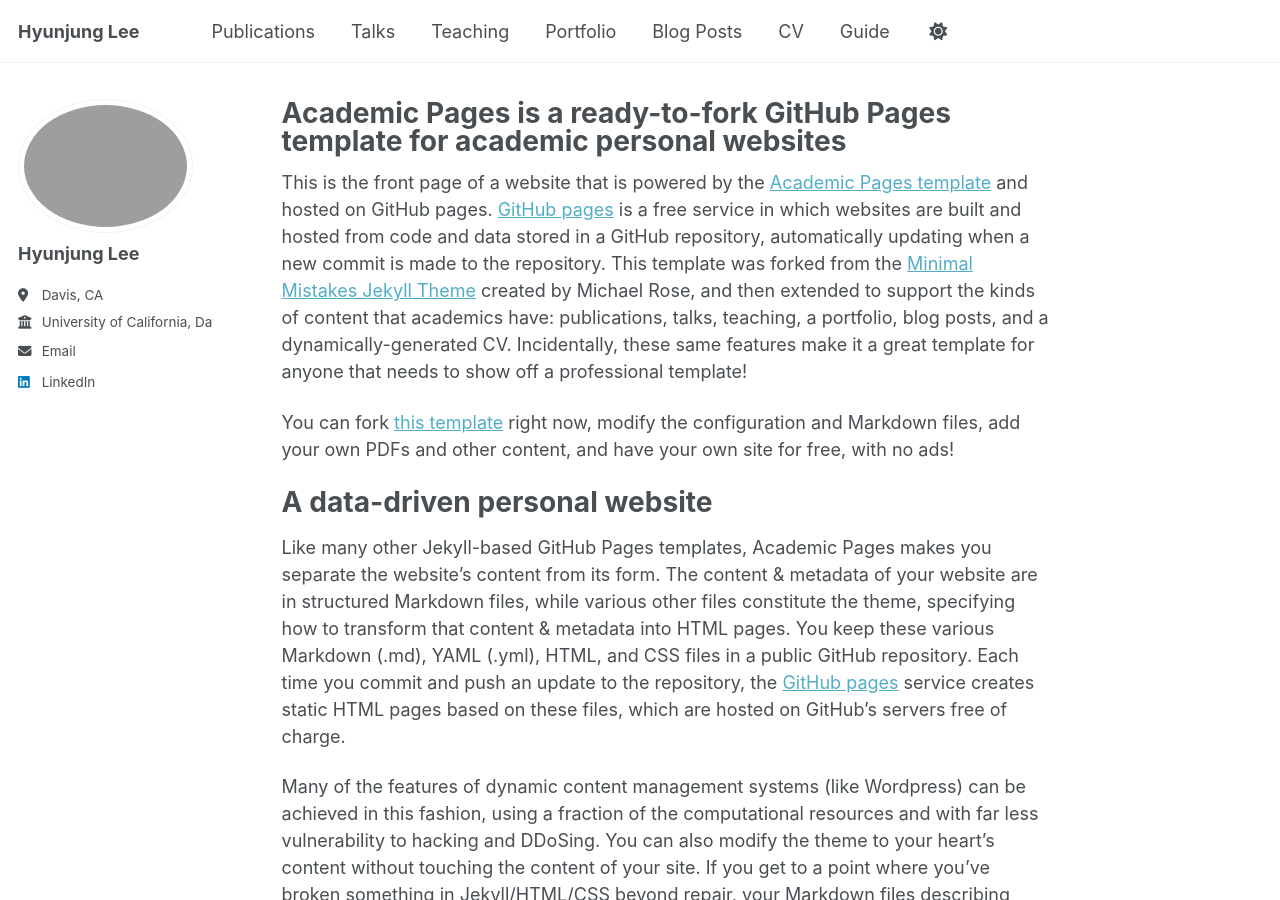
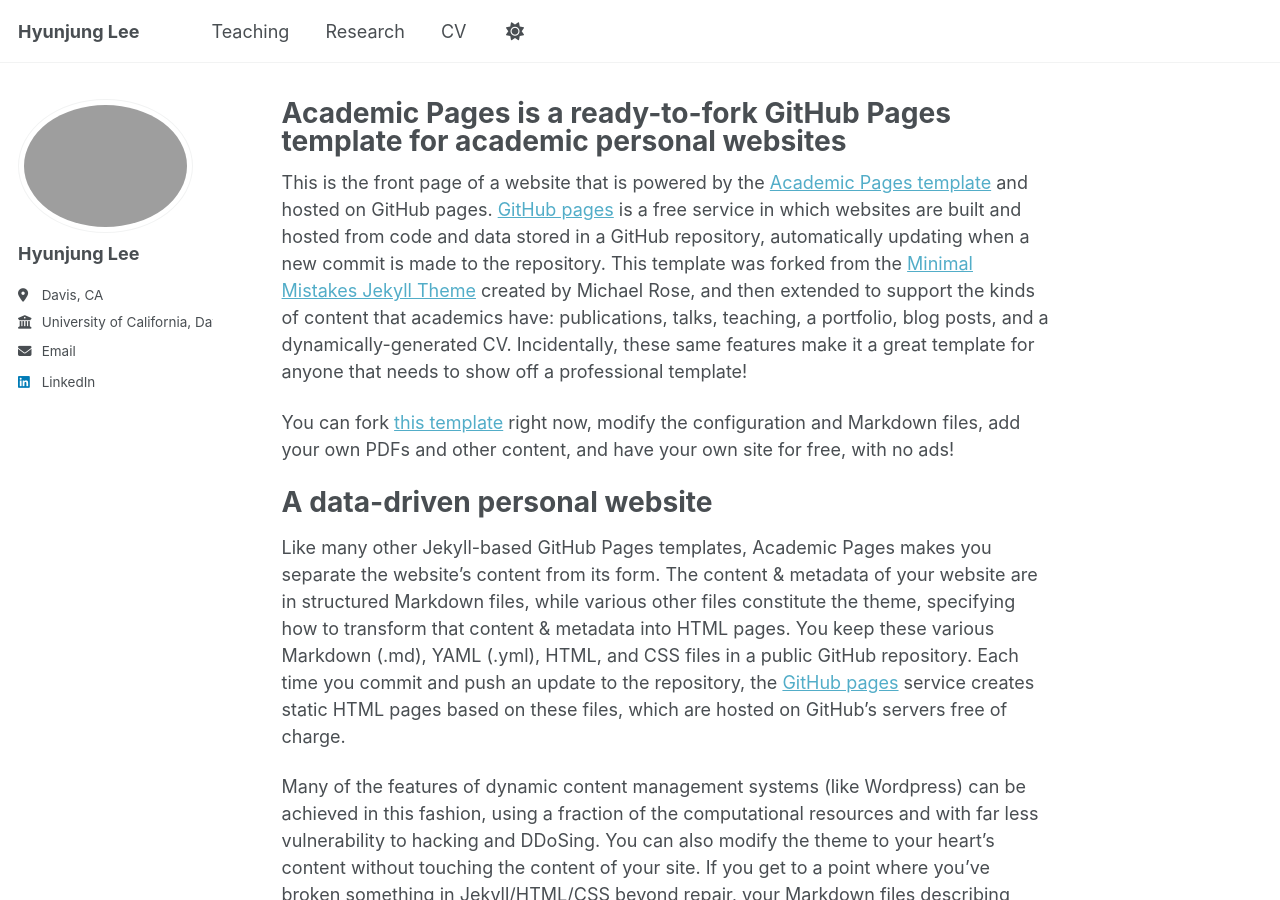
Before and after one commit to Hyunjung-agLee/hyunjung-aglee, a Jekyll site: the page built from _pages/about.md, in a window 1280 px wide and 900 px high. Built offline with Jekyll 4.4.1, drawn with Linux system fonts in a browser that asks for light colours; a script that is not in the unit is left out; part of the change alters nothing that is shown.

Commit message:
Update navigation.yml

```diff
--- a/_data/navigation.yml
+++ b/_data/navigation.yml
@@ -8,20 +8,20 @@
 #      Markdown formatted page while the second is generated using JSON.
 
 main:
-  - title: "Publications"
-    url: /publications/
+  # - title: "Publications"
+  #  url: /publications/
 
-  - title: "Talks"
-    url: /talks/
+  # - title: "Talks"
+  #  url: /talks/
 
   - title: "Teaching"
     url: /teaching/
 
-  - title: "Portfolio"
-    url: /portfolio/
+  - title: "Research"
+    url: /Research/
 
-  - title: "Blog Posts"
-    url: /year-archive/
+  # - title: "Blog Posts"
+  #  url: /year-archive/
 
   - title: "CV"
     url: /cv/
@@ -29,5 +29,5 @@ main:
   # - title: "CV"
   #   url: /cv-json/
 
-  - title: "Guide"
-    url: /markdown/
+  # - title: "Guide"
+  #  url: /markdown/
```
